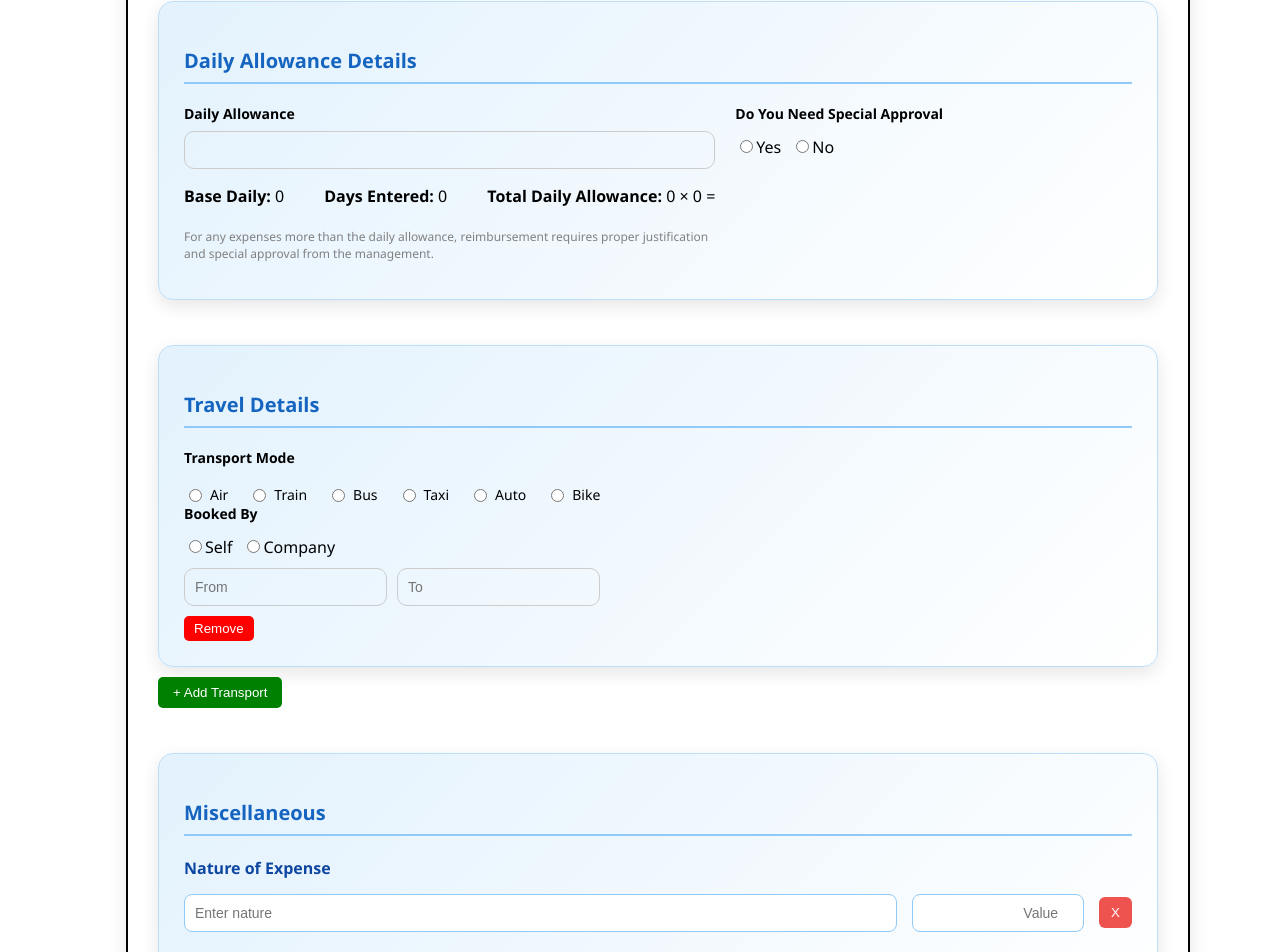
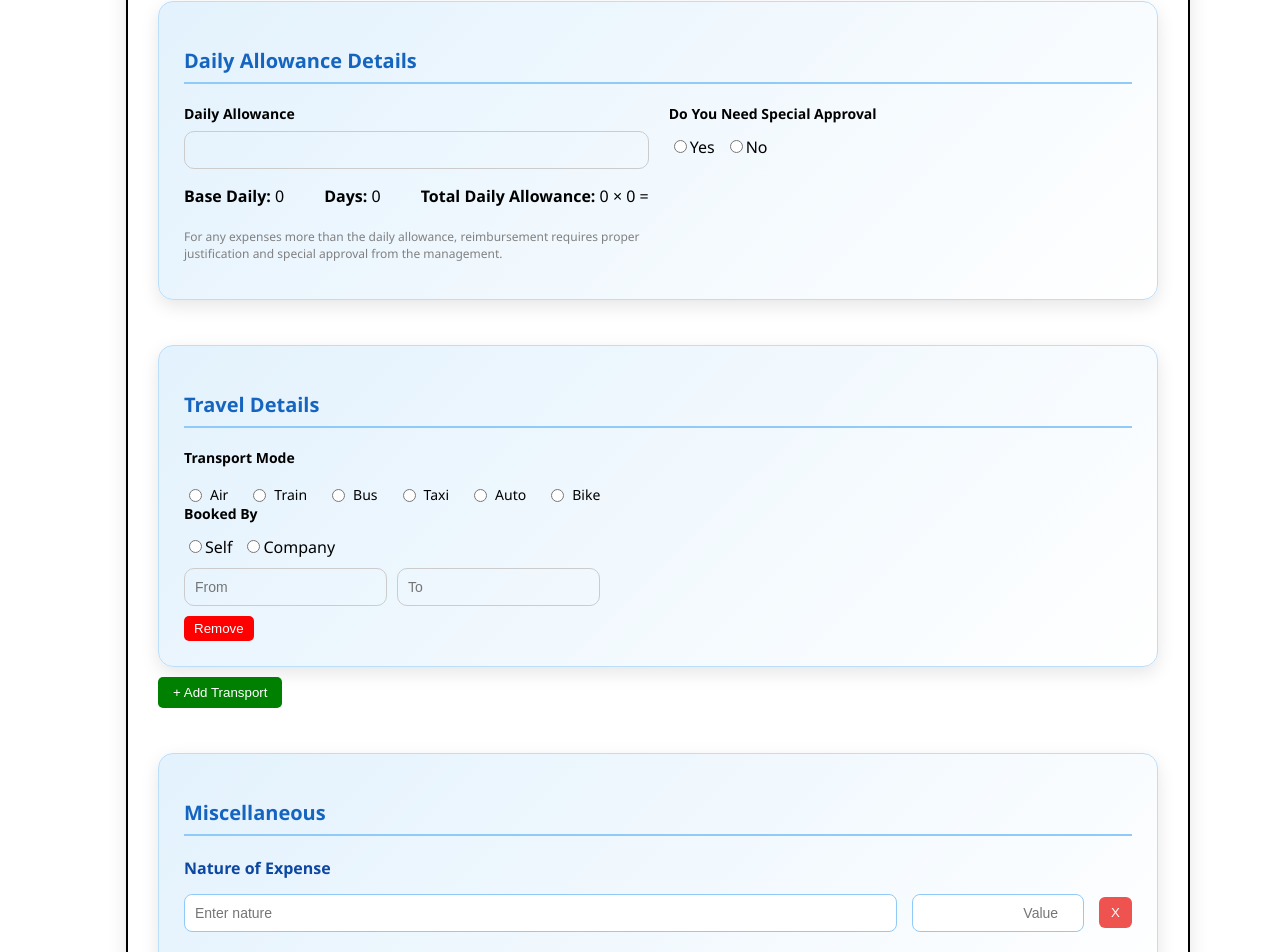
Before and after one commit to Santhoshmk30/Kccottrell, a React (Create React App) app: page /request in a window 1280 px wide. Shown: the part 1117-2069 px from the top of the page. Built offline with nearby package versions, Linux system fonts and the light colour scheme.

Commit message:
Update Requestform.js

```diff
--- a/src/Components/Requestform.js
+++ b/src/Components/Requestform.js
@@ -986,7 +986,7 @@ useEffect(() => {
   }}
 >
   <p><b>Base Daily:</b> {allowances[formData.designation]?.[getTier(formData.place)]?.daily ?? 0}</p>
-  <p><b>Days Entered:</b> {formData.days ?? 0}</p>
+  <p><b>Days:</b> {formData.days ?? 0}</p>
   <p>
     <b>Total Daily Allowance:</b>{" "}
     {allowances[formData.designation]?.[getTier(formData.place)]?.daily ?? 0} ×{" "}
```
